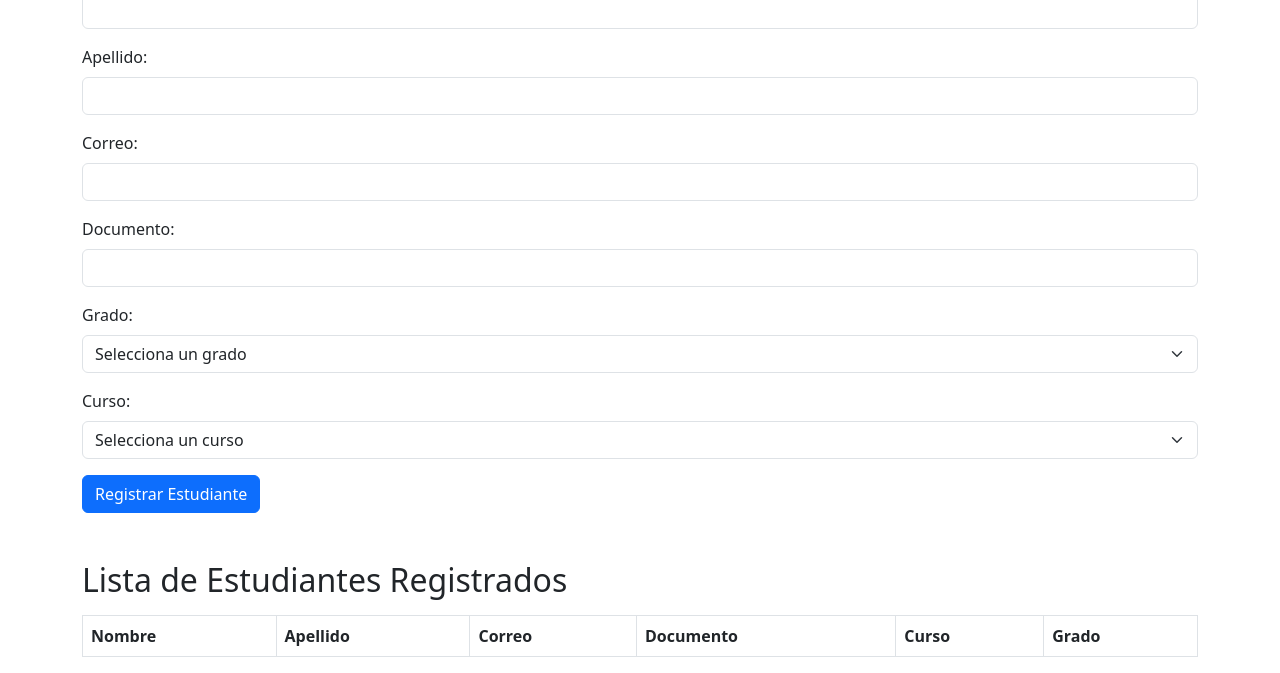
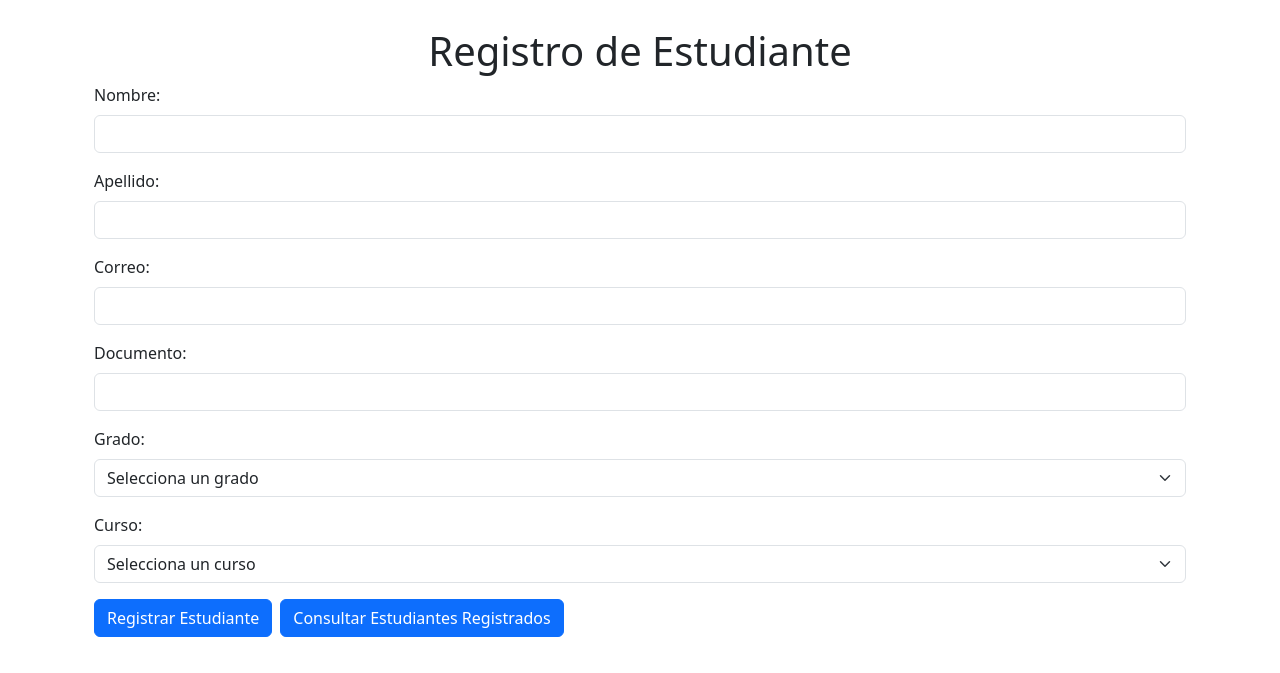
Before and after one commit to Caritors/Registro-y-Consultas-de-Notas, a Flask app: page /ingreso_estudiante in a window 1280 px wide. Shown: the part 145-818 px from the top of the page. After the commit the page ends 782 px from the top, so only its background shows below. Run offline with Flask 3, Linux system fonts and the light colour scheme; lists and menus that the app fills with data are empty.

Commit message:
cargo de cambios

```diff
--- a/notas_colegio/app.py
+++ b/notas_colegio/app.py
@@ -209,6 +209,7 @@
 
 
 
+
 @app.route('/consulta')
 def consulta():
     grados = Grado.query.options(
@@ -260,6 +261,20 @@
 
     return render_template('registro_usuario.html')
 
+@app.route('/consulta_estudiantes')
+def consulta_estudiantes():
+    estudiantes = Estudiante.query.join(Curso).join(Grado).all()
+    return render_template('consulta_estudiantes.html', estudiantes=estudiantes)
+
+@app.route('/materias_registradas')
+def materias_registradas():
+    grados = Grado.query.options(
+        db.joinedload(Grado.cursos).joinedload(Curso.materias)
+    ).all()
+    return render_template('materias_registradas.html', grados=grados)
+
+
+
 # Inicializar tablas
 with app.app_context():
     db.create_all()
--- a/notas_colegio/templates/ingreso_estudiante.html
+++ b/notas_colegio/templates/ingreso_estudiante.html
@@ -38,15 +38,32 @@
             });
         });
     </script>
+</head>
+<body
+    <!-- Logo centrado -->
+    <div class="text-center mt-4 mb-4">
+        <img src="{{ url_for('static', filename='img/logo_colegio') }}" alt="Logo del colegio" style="height: 100px;">
+        </div>
+<div class="container mt-5">
 
-</head>
-<body class="container mt-5">
-    <h1>Registro de Estudiante</h1>
+
+
+    <div class="container mt-5">
+        <h1 class="text-center">Registro de Estudiante</h1>
+
 
     {% with messages = get_flashed_messages(with_categories=true) %}
       {% if messages %}
         {% for category, message in messages %}
-          <div class="alert alert-{{ category }}">{{ message }}</div>
+          <div class="alert alert-{{ category }} alert-dismissible fade show mt-3 text-center" role="alert">
+            {{ message }}
+            <button type="button" class="btn-close" data-bs-dismiss="alert" aria-label="Cerrar"></button>
+
+            {% if 'Estudiante registrado exitosamente' in message %}
+              <br>
+              <a href="{{ url_for('lista_estudiantes') }}" class="btn btn-outline-primary mt-2">Ver Lista de Estudiantes</a>
+            {% endif %}
+          </div>
         {% endfor %}
       {% endif %}
     {% endwith %}
@@ -74,7 +91,7 @@
 
         <div class="mb-3">
             <label for="grado" class="form-label">Grado:</label>
-            <select id="grado" class="form-select" required>
+            <select id="grado" name="grado" class="form-select" required>
                 <option value="">Selecciona un grado</option>
                 {% for grado in grados %}
                     <option value="{{ grado.id }}">{{ grado.nombre }}</option>
@@ -87,73 +104,20 @@
             <select name="id_curso" id="id_curso" class="form-select" required>
                 <option value="">Selecciona un curso</option>
                 {% for curso in cursos %}
-                    <option value="{{ curso.id }}">{{ grado.nombre }}</option>
+                    <option value="{{ curso.id }}">{{ curso.nombre }}</option>
                 {% endfor %}
             </select>
         </div>
 
-        <button type="submit" class="btn btn-primary">Registrar Estudiante</button>
+        <div class="d-flex gap-2">
+            <button type="submit" class="btn btn-primary">Registrar Estudiante</button>
+            <a href="{{ url_for('consulta_estudiantes') }}" class="btn btn-primary">Consultar Estudiantes Registrados</a>
+        </div>
     </form>
-
-    <h2 class="mt-5">Lista de Estudiantes Registrados</h2>
-    <table class="table table-bordered mt-3">
-        <thead>
-            <tr>
-                <th>Nombre</th>
-                <th>Apellido</th>
-                <th>Correo</th>
-                <th>Documento</th>
-                <th>Curso</th>
-                <th>Grado</th>
-            </tr>
-        </thead>
-        <tbody>
-            {% for estudiante in estudiantes %}
-            <tr>
-                <td>{{ estudiante.nombre }}</td>
-                <td>{{ estudiante.apellido }}</td>
-                <td>{{ estudiante.correo }}</td>
-                <td>{{ estudiante.documento }}</td>
-                <td>{{ estudiante.curso.nombre }}</td>
-                <td>{{ estudiante.curso.grado.nombre }}</td>
-            </tr>
-            {% endfor %}
         </tbody>
     </table>
 
     <!-- Aquí va el código JavaScript -->
-    <script>
-        $(document).ready(function() {
-            $('#grado').change(function() {
-                var grado_id = $(this).val();
-                console.log("Grado seleccionado:", grado_id);  // Verifica qué grado se seleccionó
-                $('#id_curso').html('<option value="">Cargando cursos...</option>');
-
-                // Si hay un grado seleccionado, realiza la solicitud
-                if (grado_id) {
-                    $.getJSON('/cursos_por_grado/' + grado_id, function(data) {
-                        console.log("Cursos recibidos:", data);  // Verifica los cursos recibidos
-                        let options = '<option value="">Selecciona un curso</option>';
-
-                        // Si hay cursos, actualiza el select
-                        if (data.length > 0) {
-                            data.forEach(function(curso) {
-                                options += `<option value="${curso.id}">${curso.nombre}</option>`;
-                            });
-                            $('#id_curso').html(options);
-                        } else {
-                            $('#id_curso').html('<option value="">No hay cursos disponibles</option>');
-                        }
-                    }).fail(function(xhr, status, error) {
-                        console.error("Error al obtener cursos:", status, error);
-                        $('#id_curso').html('<option value="">Error al cargar cursos</option>');
-                    });
-                } else {
-                    $('#id_curso').html('<option value="">Selecciona un curso</option>');
-                }
-            });
-        });
-    </script>
-
+    <script src="https://cdn.jsdelivr.net/npm/bootstrap@5.3.0/dist/js/bootstrap.bundle.min.js"></script>
 </body>
 </html>
```
Also changed, not shown: notas_colegio/templates/consulta_estudiantes.html (added, +45 -0 lines), notas_colegio/templates/ingreso_materia.html (+7 -8 lines), notas_colegio/templates/lista_materias.html (+6 -5 lines), notas_colegio/templates/materias_registradas.html (added, +79 -0 lines).
